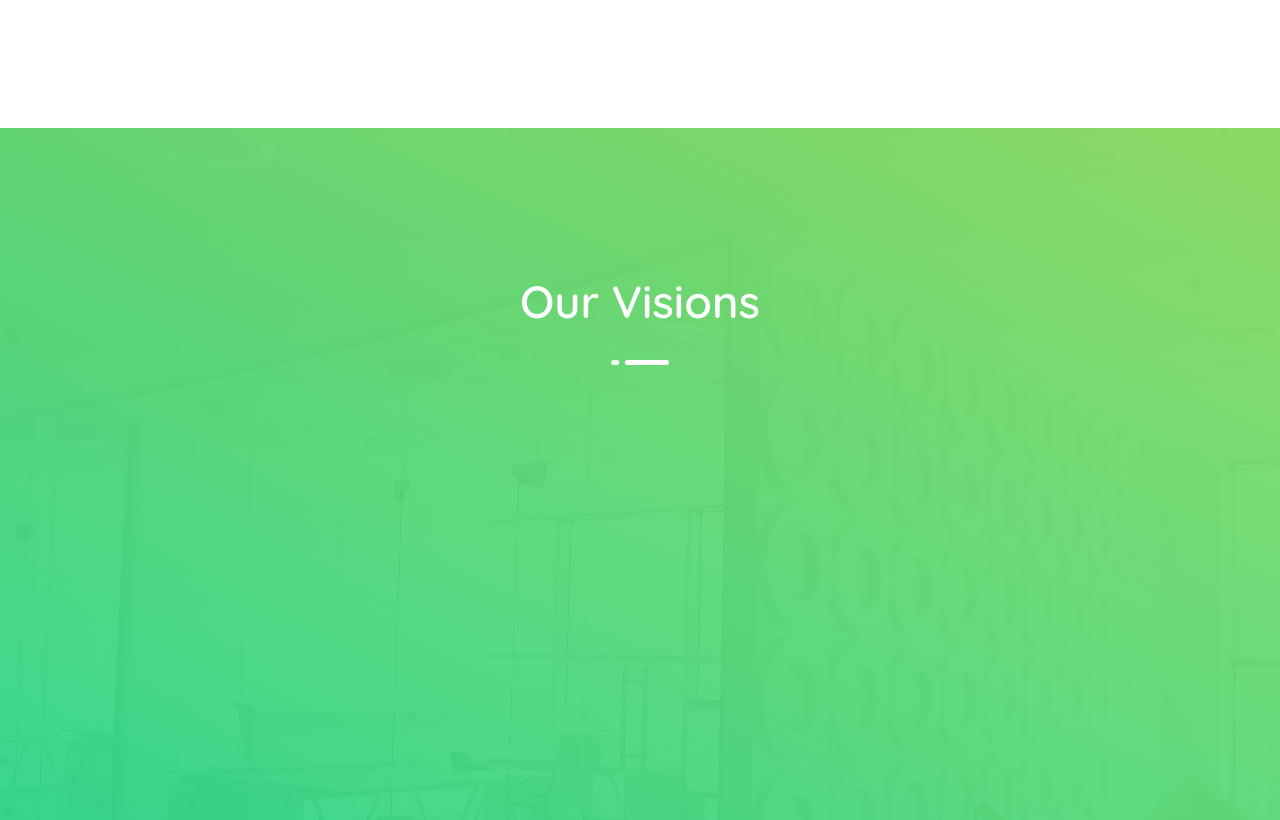
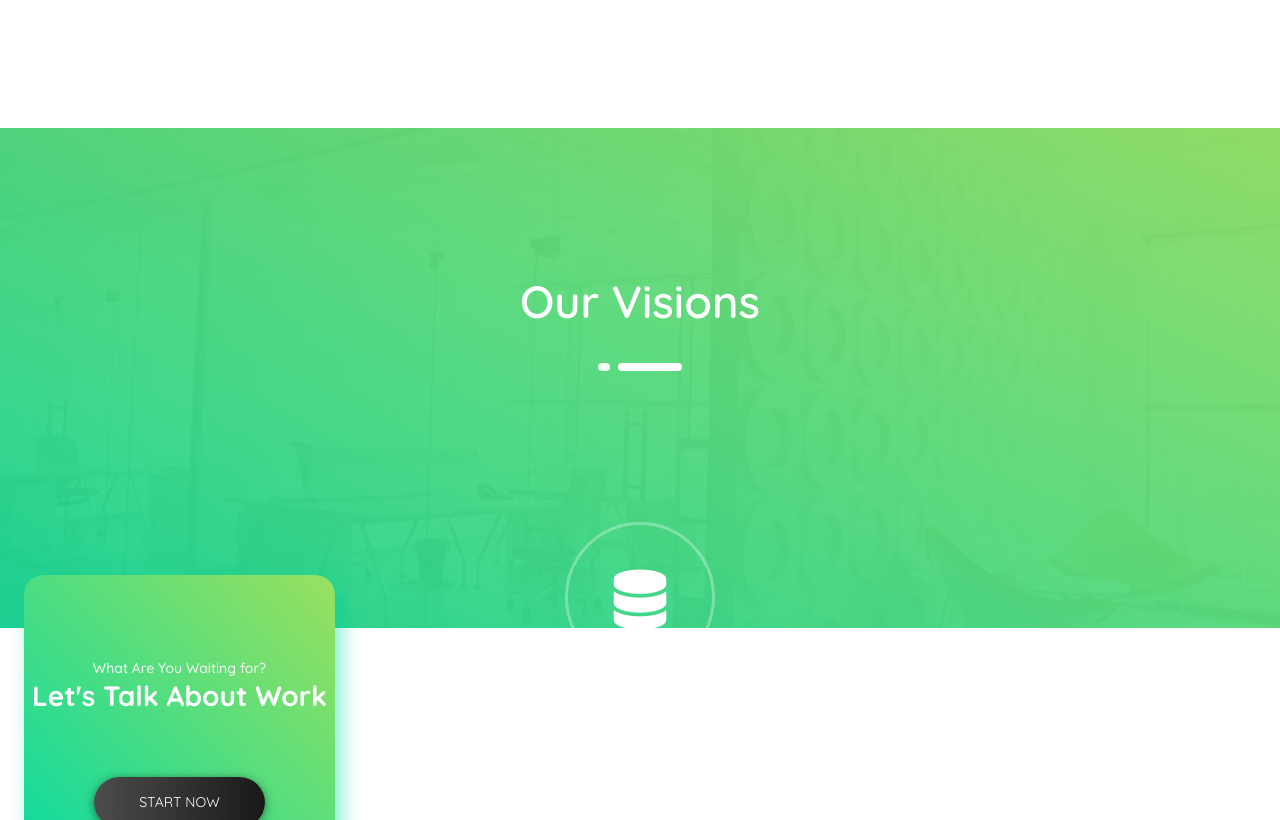
Before and after one commit to CosimoA/proj-html-vuejs, a Vue app: page /about in a window 1280 px wide. Shown: the part 1980-2800 px from the top of the page. Built offline with nearby package versions, Linux system fonts and the light colour scheme.

Commit message:
FEAT: add card in visions section in about

```diff
--- a/src/components/AppHeader.vue
+++ b/src/components/AppHeader.vue
@@ -132,9 +132,4 @@ i {
 .logo img {
   width: 200px;
 }
-
-.button-container {
-  margin-top: -20px;
-
-}
 </style>
--- a/src/pages/About.vue
+++ b/src/pages/About.vue
@@ -13,6 +13,7 @@ export default {
             </section>
             <!-- JUMBOTRON -->
             <section class="about-jumbo">
+                <div class="wrapper">
 
                     <div class="container-img">
                         <div class="overlay"></div>
@@ -42,8 +43,10 @@ export default {
                         <!-- PARAGRAPH -->
                         <div class="container-paragraf">
                             <p class="paragraf">
-                            Far far away, behind the word mountains, far from the countries Vokalia and Consonantia, there
-                            live the blind texts. Separated they live in Bookmarksgrove right at the coast of the Semantics,
+                                Far far away, behind the word mountains, far from the countries Vokalia and Consonantia,
+                                there
+                                live the blind texts. Separated they live in Bookmarksgrove right at the coast of the
+                                Semantics,
                                 a large language ocean.Separated they live in Bookmarksgrove.
                             </p>
                         </div>
@@ -57,11 +60,16 @@ export default {
                         </div>
 
                     </div>
+                </div>
+
             </section>
             <!-- VISIONS SECTIONS -->
             <section class="about-visions">
                 <div class="overlay-visions"></div>
+
+
                 <div class="container-visions">
+                    <div class="wrapper">
                         <!-- TITLE -->
                         <div class="vision-title">
                             <h3 class="title">Our Visions</h3>
@@ -76,14 +84,34 @@ export default {
                         </div>
                         <!-- CARDS -->
                         <div class="vision-cards">
-                        <div class="overlay">
+                            <div class="vision-row">
+                                <div class="vision-card">
+                                    <div class="single-card">
+                                        <div class="card-img">
+                                            <div class="img-container">
+                                                <span class="ico"><i class="fa-solid fa-database"></i></span>
+                                            </div>
+                                        </div>
+
+                                        <div class="card-text">
+                                            <h4 class="card-title">Virtual Document</h4>
+                                            <div class="card-paragraph">
+                                                <p>Far far away, behind the word mountains, far from the countries
+                                                    Vokalia...</p>
+                                            </div>
+                                        </div>
+                                    </div>
+
+                                </div>
+
+                            </div>
 
                         </div>
                     </div>
                 </div>
-
             </section>
         </div>
+
 
 
 
@@ -95,13 +123,10 @@ export default {
 
 main {
 
-
     // GENERAL
     .txt-color {
         color: rgb(0, 217, 166);
     }
-
-
 
     .header-title {
         padding: 50px 35px;
@@ -218,7 +243,7 @@ main {
         margin-top: 150px;
         margin-bottom: 0;
         padding: 142px 0 167px;
-        min-height: 1000px;
+        min-height: 500px;
 
         .overlay-visions {
             background-image: linear-gradient(24deg, #1cd595, #8ddc63);
@@ -230,10 +255,14 @@ main {
             position: absolute;
         }
 
+        .container-visions {
+            position: absolute;
+            width: 100%;
+            height: 100%;
+
+            .wrapper {
                 .vision-title {
                     margin-bottom: 20px;
-            position: absolute;
-            width: 100%;
 
                     .title {
                         font-size: 45px;
@@ -245,27 +274,78 @@ main {
                 }
 
                 .vision-divider {
-            position: absolute;
                     width: 100%;
-            top: 220px;
 
                     .container-bar {
                         display: flex;
 
                         .bar {
                             margin: 0 auto;
-
-                    img {
-                        height: 5px;
-                        fill: white;
-                    }
                         }
                     }
                 }
 
+                .vision-cards {
+                    margin-top: 70px;
 
+                    .vision-row {
+                        display: flex;
+                        flex-wrap: wrap;
+
+                        .vision-card {
+                            padding: 75px 40px;
+                            min-width: 256px;
+                            width: 100%;
+                            border-radius: 15px;
+
+                            &:hover {
+                                background-color: rgba(0, 0, 0, 0.1);
+                            }
+
+                            .card-img {
+                                width: 150px;
+                                height: 150px;
+                                margin: 0 auto;
+
+                                .img-container {
+                                    height: 100%;
+                                    border-radius: 50%;
+                                    text-align: center;
+                                    border-style: solid;
+                                    border-width: 3px;
+                                    border-color: rgba(255, 255, 255, .3);
+                                    padding: 30px;
+                                    color: #fff;
+
+                                    .ico {
+                                        font-size: 60px;
+                                    }
+                                }
+                            }
+
+                        }
+
+                        color: white;
+                        text-align: center;
+
+                        .card-title {
+                            font-size: 29px;
+                            font-weight: 500;
+                            padding: 35px 0 0;
+                            margin: 5px 0 20px;
+                        }
+
+                        .card-paragraph {
+                            font-size: 16px;
+                            font-weight: 300;
                         }
 
 
                     }
+                }
+            }
+
+        }
+    }
+}
 </style>
--- a/src/styles/general.scss
+++ b/src/styles/general.scss
@@ -7,7 +7,7 @@
 
 main {
   padding-top: 97px;
-  overflow-x: hidden;
+  // overflow: hidden;
 }
 
 .wrapper {
--- a/src/styles/header.scss
+++ b/src/styles/header.scss
@@ -1,6 +1,5 @@
 // HEADER STYLE
 header {
-    // display: flex;
     min-height: 97px;
     width: 100%;
     position: fixed;
@@ -114,9 +113,8 @@ header {
                 width: 249px;
                 height: 54px;
 
-                .purchase-button {
+                .button {
                     display: none;
-                    // background-color: pink;
                 }
             }
         }
@@ -167,7 +165,7 @@ header {
                 width: 249px;
                 height: 54px;
 
-                .purchase-button {
+                .button {
                     display: block;
                 }
             }
```
Lines whose indentation alone changed are shown as unchanged.
